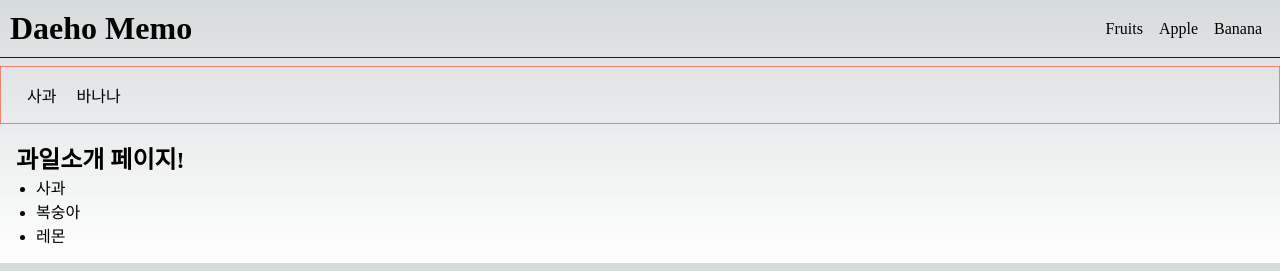
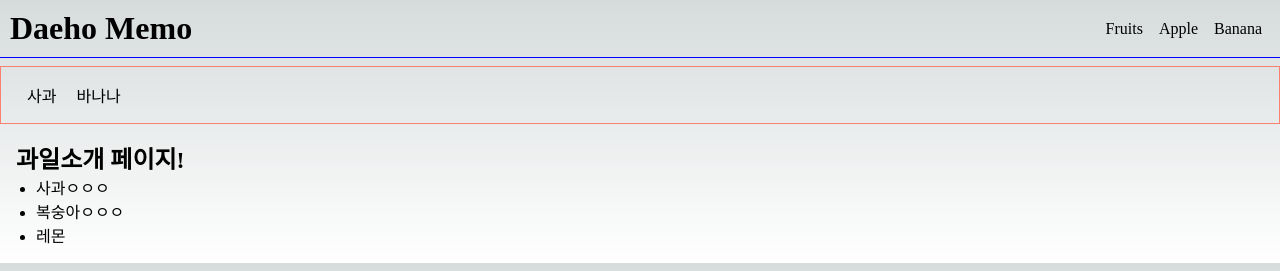
Before and after one commit to SimDaeHo/NextJs-Study, a Next.js app: page /fruits in a window 1280 px wide. Shown: the top 271 px of the page. Built offline with nearby package versions, Linux system fonts and the light colour scheme.

Commit message:
ISR 랜더링

```diff
--- a/data/fruits.json
+++ b/data/fruits.json
@@ -1,12 +1,12 @@
 [
   {
     "id": "1234",
-    "name": "사과",
+    "name": "사과ㅇㅇㅇ",
     "price": "6000"
   },
   {
     "id": "1235",
-    "name": "복숭아",
+    "name": "복숭아ㅇㅇㅇ",
     "price": "6000"
   },
   {
--- a/src/app/fruits/[slug]/page.tsx
+++ b/src/app/fruits/[slug]/page.tsx
@@ -1,5 +1,7 @@
 import { getFruit, getFruits } from "@/service/Fruits";
 import { notFound } from "next/navigation";
+
+export const revalidate = 3;
 
 type Props = {
   params: {
--- a/src/app/fruits/page.tsx
+++ b/src/app/fruits/page.tsx
@@ -1,6 +1,8 @@
 import Link from "next/link";
 import styles from "./layout.module.css";
 import { getFruits } from "@/service/Fruits";
+
+export const revalidate = 3;
 
 export default async function FruitsPage() {
   const fruits = await getFruits();
```
